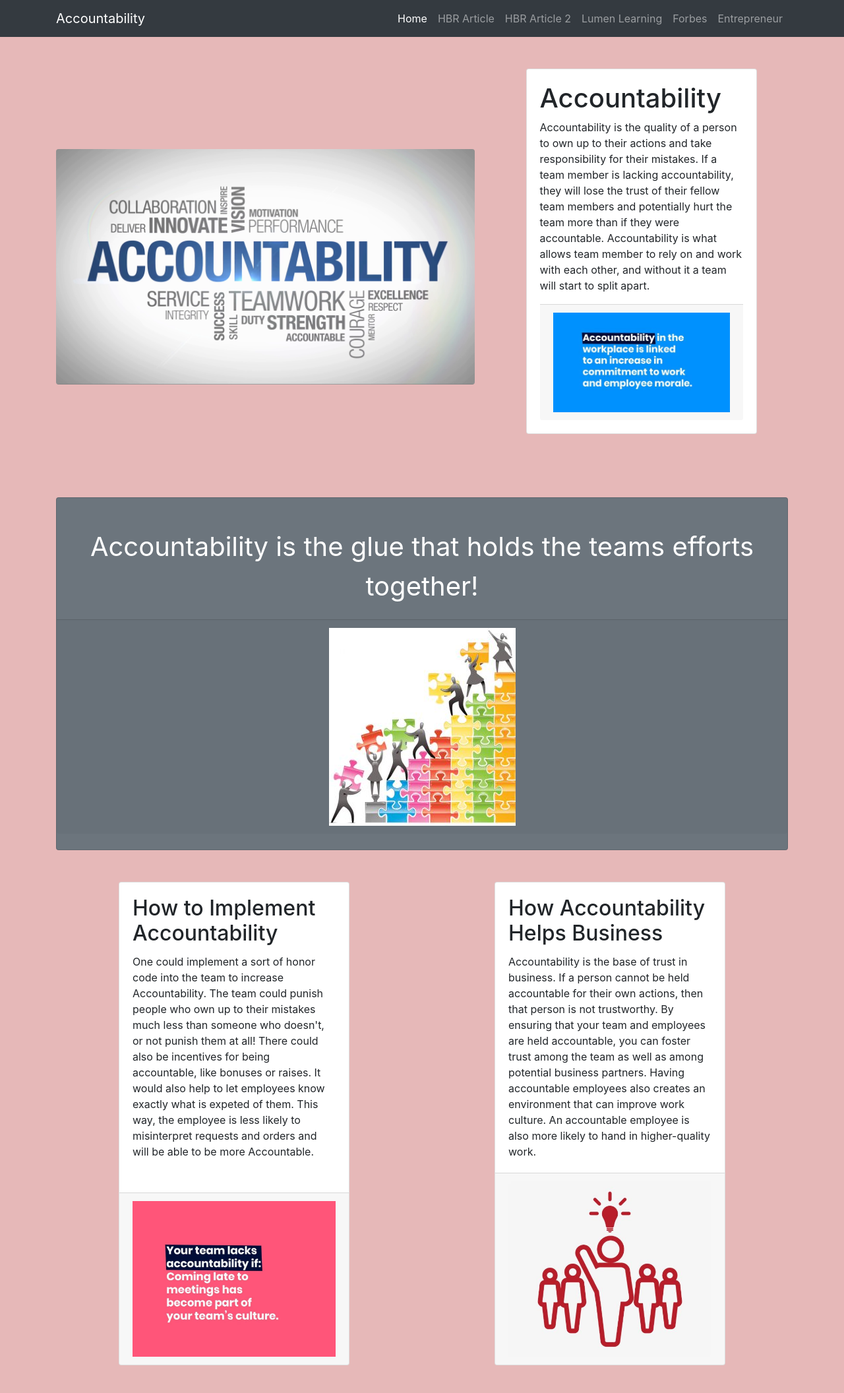
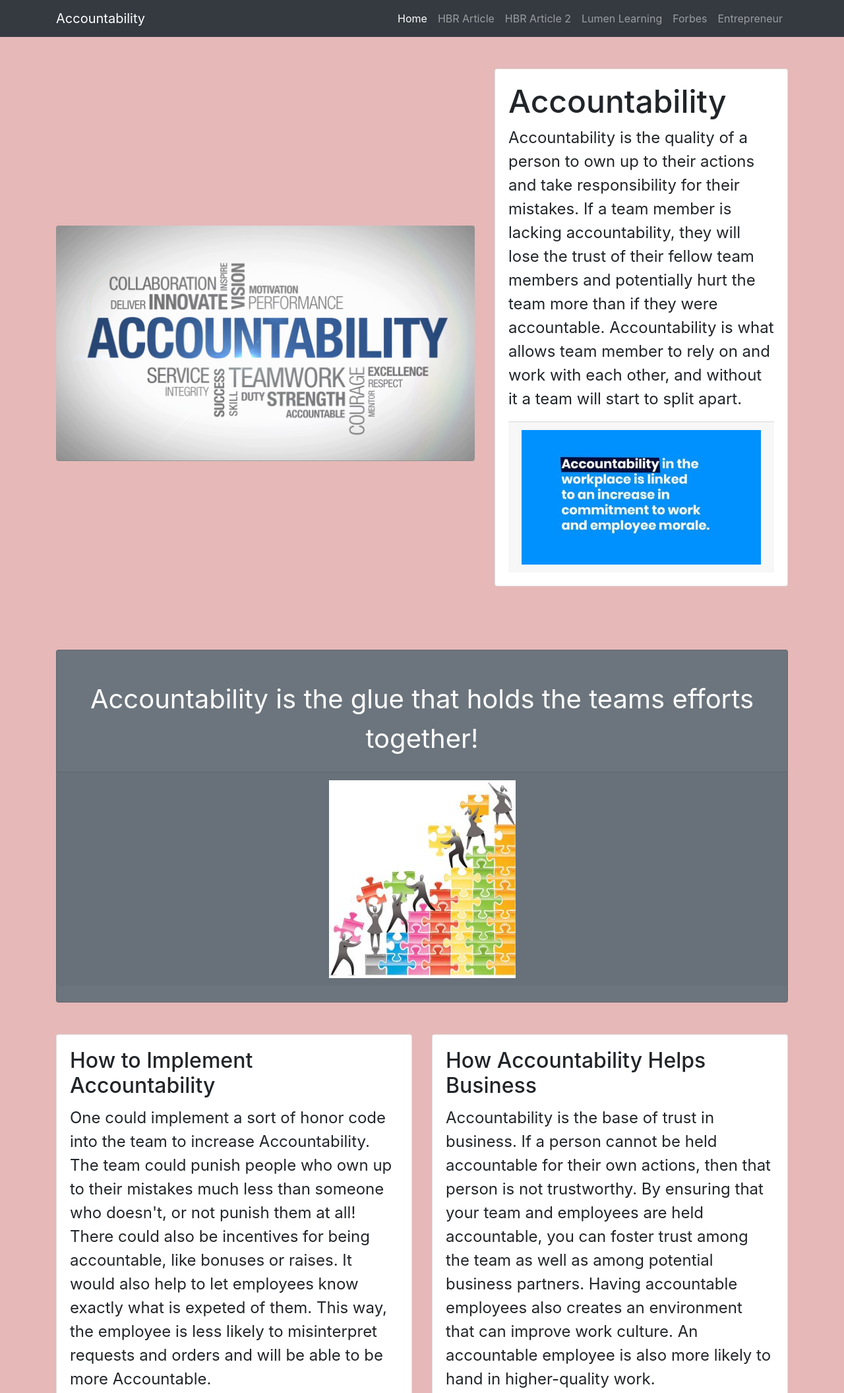
Before and after one commit to TravisAites/AccountabilityTeam, a website: page Accountability website/index.html in a window 1280 px wide. Shown: the top 2112 px of the page at 66% size. Drawn offline with Linux system fonts and the light colour scheme.

Commit message:
Made text responsive
Body text will now resize based on viewport and cards are a bit bigger now

```diff
--- a/Accountability website/css/style.css
+++ b/Accountability website/css/style.css
@@ -1,3 +1,12 @@
 body{
     background-color: #e6b8b8;
 }
+p{
+    font-size:1.5em;
+}
+h1{
+    font-size:3em;
+}
+h2{
+    font-size:2em;
+}
--- a/Accountability website/index.html
+++ b/Accountability website/index.html
@@ -63,11 +63,11 @@
 
         <!-- Heading Row -->
         <div class="row align-items-center my-5">
-            <div class="col-lg-7">
+            <div class="col-md-7 mx-auto">
                 <img class="img-fluid rounded mb-4 mb-lg-0" src="images/6a.png" alt="">
             </div>
             <!-- /.col-lg-8 -->
-            <div class="col-md-4 mb-5 mx-auto">
+            <div class="col-md-5 mb-5 mx-auto">
                 <div class="card h-100">
                     <div class="card-body">
 
@@ -100,7 +100,7 @@
 
         <!-- Content Row -->
         <div class="row">
-            <div class="col-md-4 mb-5 mx-auto">
+            <div class="col-md-6 mb-5 mx-auto">
                 <div class="card h-100">
                     <div class="card-body">
                         <h2 class="card-title">How to Implement Accountability</h2>
@@ -112,7 +112,7 @@
                 </div>
             </div>
             <!-- /.col-md-4 -->
-            <div class="col-md-4 mb-5 mx-auto">
+            <div class="col-md-6 mb-5 mx-auto">
                 <div class="card h-100">
                     <div class="card-body">
                         <h2 class="card-title">How Accountability Helps Business</h2>
```
